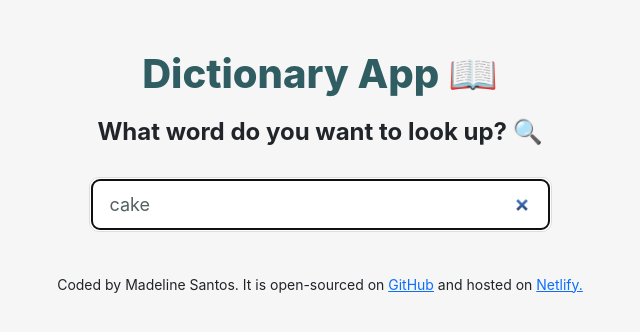
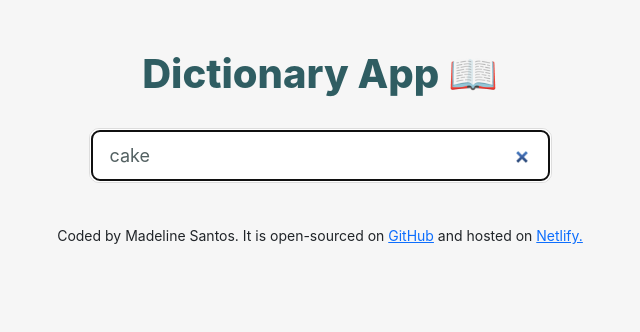
Before and after one commit to madtos12/dictionary-app, a React (Create React App) app: page / in a window 1280 px wide. Shown: the top 332 px of the page, without its empty margins (320-960 px from the left). Built offline with nearby package versions, Linux system fonts and the light colour scheme; no server answers; a web font is replaced by a local one.

Commit message:
Moved h4 to input form

```diff
--- a/src/App.js
+++ b/src/App.js
@@ -8,12 +8,9 @@ function App() {
       <div className="container">
         <header className="App-header"></header>
         <h1>Dictionary App 📖</h1>
-        <h4>What word do you want to look up? 🔍</h4>
-        <div className="search-results">
-          <Dictionary defaultKeyword="cake" />
-        </div>
-        <Footer />
+        <Dictionary defaultKeyword="cake" />
       </div>
+      <Footer />
     </div>
   );
 }
```
